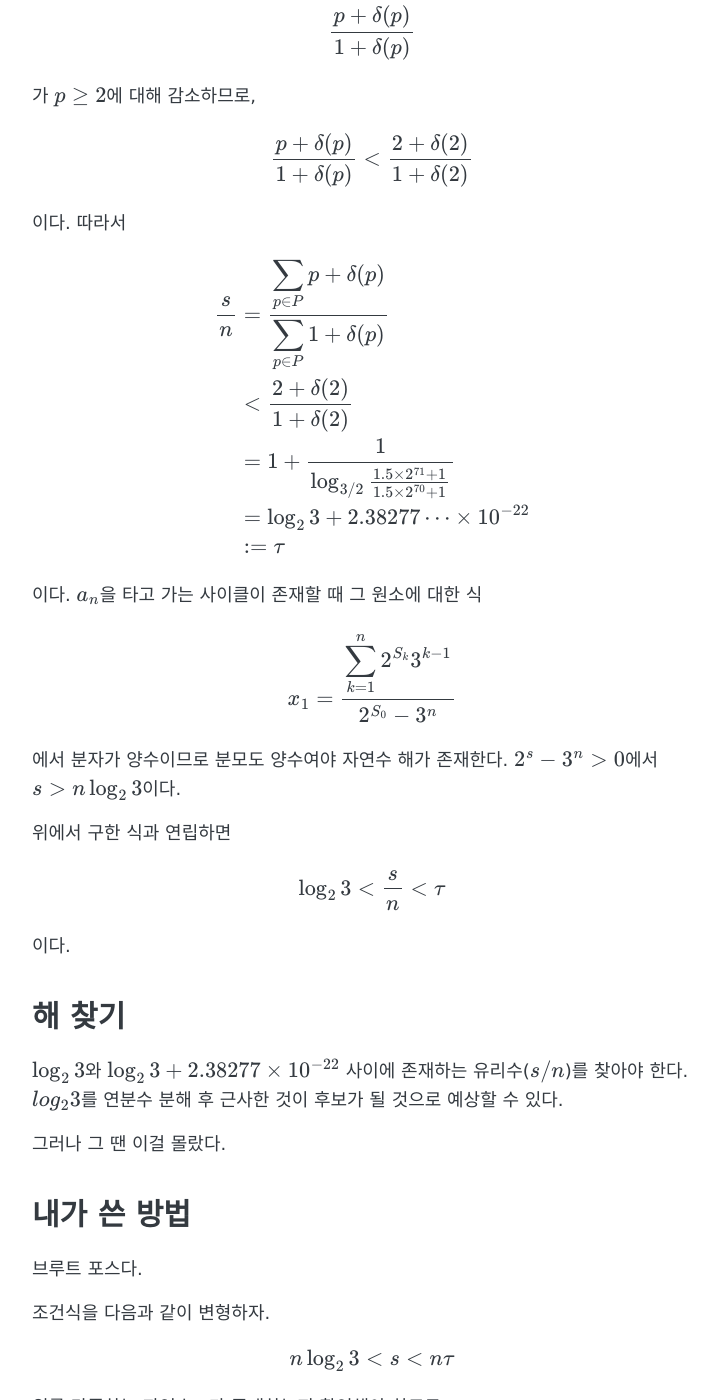
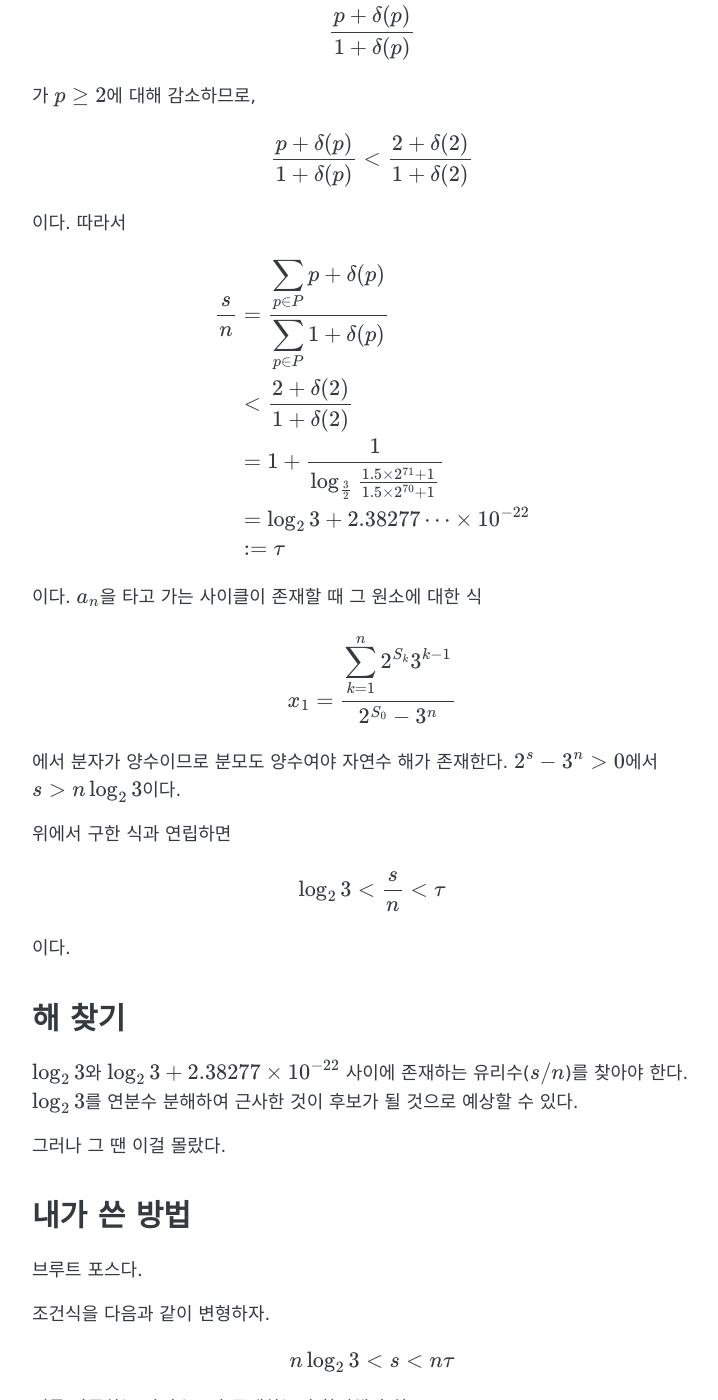
Before and after one commit to higstudev/higstudev.github.io, a Jekyll site: the page built from _posts/2024-02-18-collatz-conjecture.md, in a window 1280 px wide and 1400 px high, scrolled down 8501 px. Shown: the whole window, without its empty margins (268-986 px from the left). Built offline with Jekyll 4.4.1, drawn with Linux system fonts in a browser that asks for light colours; formulas are drawn with MathJax 3.

Commit message:
Update 2024-02-18-collatz-conjecture.md

```diff
--- a/_posts/2024-02-18-collatz-conjecture.md
+++ b/_posts/2024-02-18-collatz-conjecture.md
@@ -284,7 +284,7 @@ $$\frac{p + \delta(p)}{1 + \delta(p)} < \frac{2 + \delta(2)}{1 + \delta(2)}$$
 $$\begin{align}
 \frac{s}{n} &= \frac{\displaystyle \sum_{p \in P}{p + \delta(p)}}{\displaystyle \sum_{p \in P}{1 + \delta(p)}} \\
 &< \frac{2 + \delta(2)}{1 + \delta(2)} \\
-&= 1 + \frac{1}{\log_{3/2}{\frac{1.5\times 2^{71} + 1}{1.5\times 2^{70} + 1}}} \\
+&= 1 + \frac{1}{\log_{\frac{3}{2}}{\frac{1.5\times 2^{71} + 1}{1.5\times 2^{70} + 1}}} \\
 &= \log_2{3} + 2.38277 \cdots \times 10^{-22} \\
 &:= \tau
 \end{align}$$
@@ -303,7 +303,7 @@ $$\log_2{3} < \frac{s}{n} < \tau$$
 
 # 해 찾기
 
-$\log_2{3}$와 $\log_2{3} + 2.38277 \times 10^{-22}$ 사이에 존재하는 유리수($s / n$)를 찾아야 한다. $log_2{3}$를 연분수 분해 후 근사한 것이 후보가 될 것으로 예상할 수 있다.
+$\log_2{3}$와 $\log_2{3} + 2.38277 \times 10^{-22}$ 사이에 존재하는 유리수($s / n$)를 찾아야 한다. $\log_2{3}$를 연분수 분해하여 근사한 것이 후보가 될 것으로 예상할 수 있다.
 
 그러나 그 땐 이걸 몰랐다.
 
```
